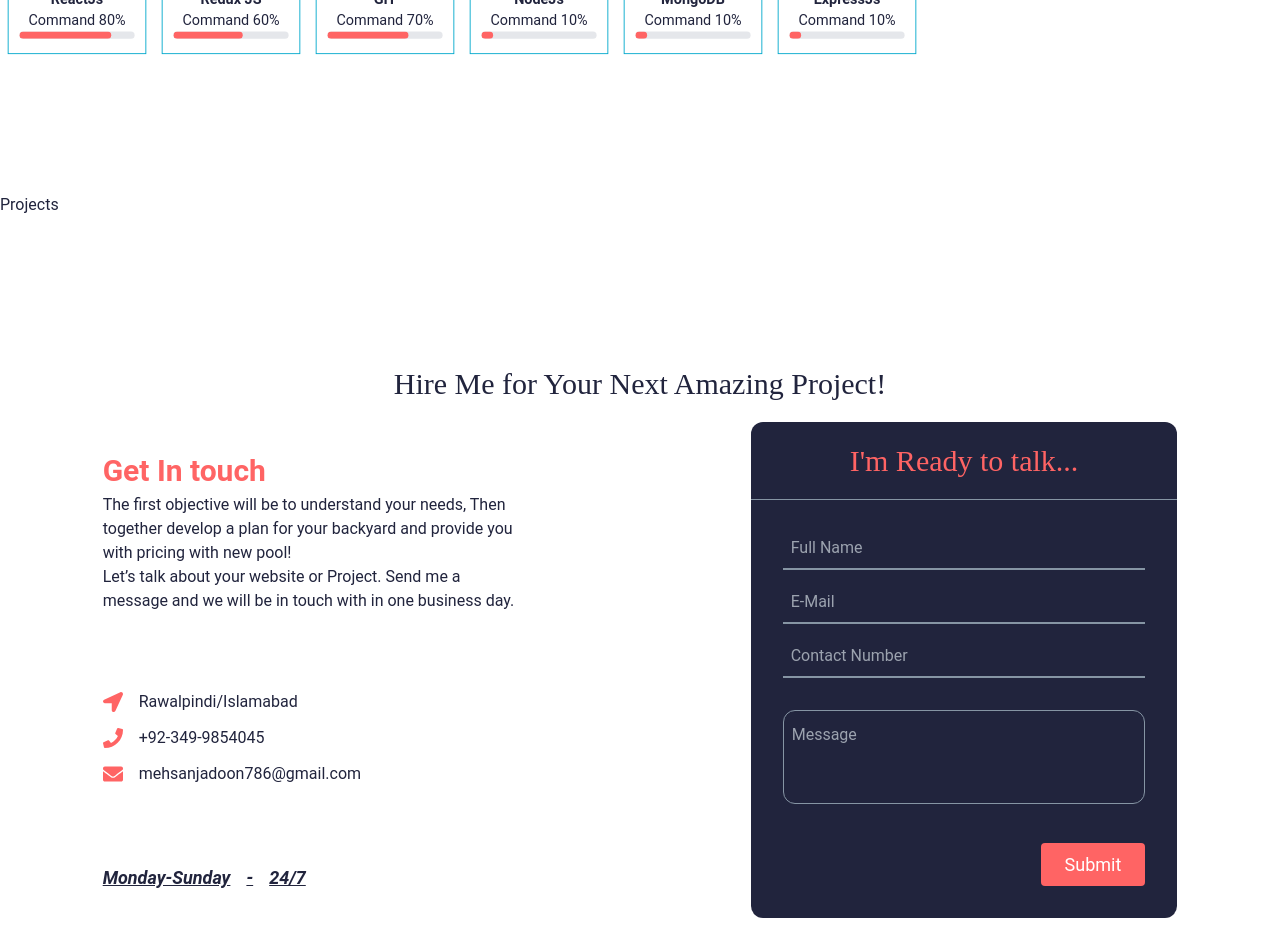
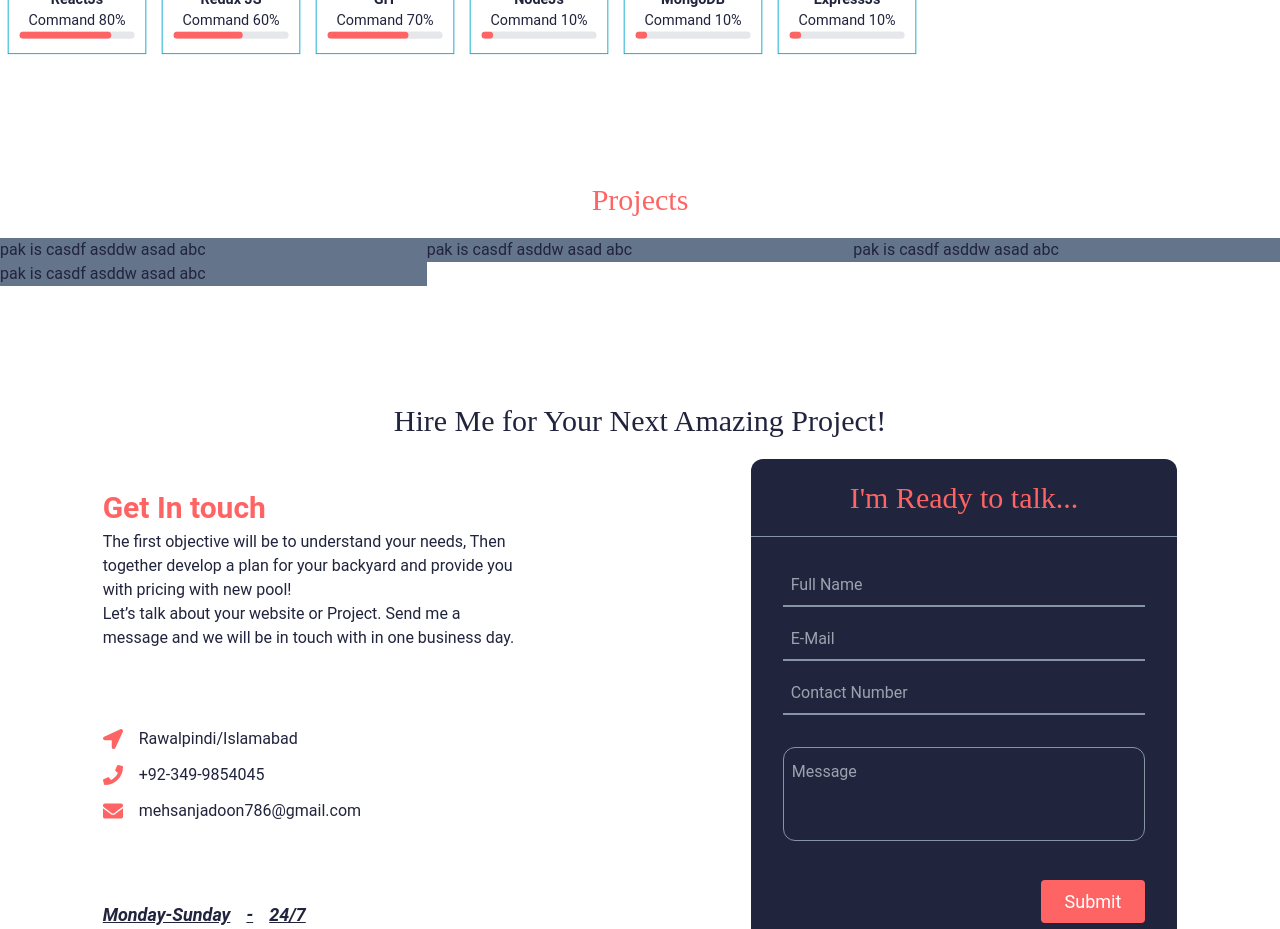
Before and after one commit to imehsans/FrontendPortF, a React (Create React App) app in the folder myportfolio/: page / in a window 1280 px wide. Shown: the part 1120-2049 px from the top of the page. Built offline with nearby package versions, Linux system fonts and the light colour scheme.

Commit message:
Update: Projects

```diff
--- a/myportfolio/src/components/projects/Projects.jsx
+++ b/myportfolio/src/components/projects/Projects.jsx
@@ -1,9 +1,39 @@
 import React from 'react'
 
 const Projects = () => {
+	var Projects = [
+		{
+			name: 'abc',
+			img: 'img',
+		},
+		{
+			name: 'abc',
+			img: 'img',
+		},
+		{
+			name: 'abc',
+			img: 'img',
+		},
+		{
+			name: 'abc',
+			img: 'img',
+		},
+	]
+
 	return (
-		<div className="py-8 md:py-16">
-			<h1>Projects</h1>
+		<div className="container py-8 mx-auto">
+			<h1 className="font-anton text-center py-4 text-[24px] md:text-[30px] text-primary">
+				Projects
+			</h1>
+			<ul className="flex flex-wrap">
+				{Projects.map((project) => {
+					return (
+						<li className="w-1/3 shadow-2xl bg-slate-500">
+							<h1>pak is casdf asddw asad {project.name}</h1>
+						</li>
+					)
+				})}
+			</ul>
 		</div>
 	)
 }
--- a/myportfolio/src/components/skills/Skills.jsx
+++ b/myportfolio/src/components/skills/Skills.jsx
@@ -116,7 +116,7 @@ const Skills = () => {
 									return (
 										<li className="px-3 py-4 text-center transition ease-in-out delay-300 scale-90 border hover:delay-150 hover:scale-100 border-secondary hover:border-primary">
 											<div className="flex items-center justify-center w-32 h-32 overflow-hidden rounded-full bg-light bg-opacity-10">
-												<img className="w-28" src={item.img} alt={item.title} />
+												<img className="w-20" src={item.img} alt={item.title} />
 											</div>
 											<h1 className="font-semibold">{item.title}</h1>
 											<p className="">Command {item.command}</p>
```
